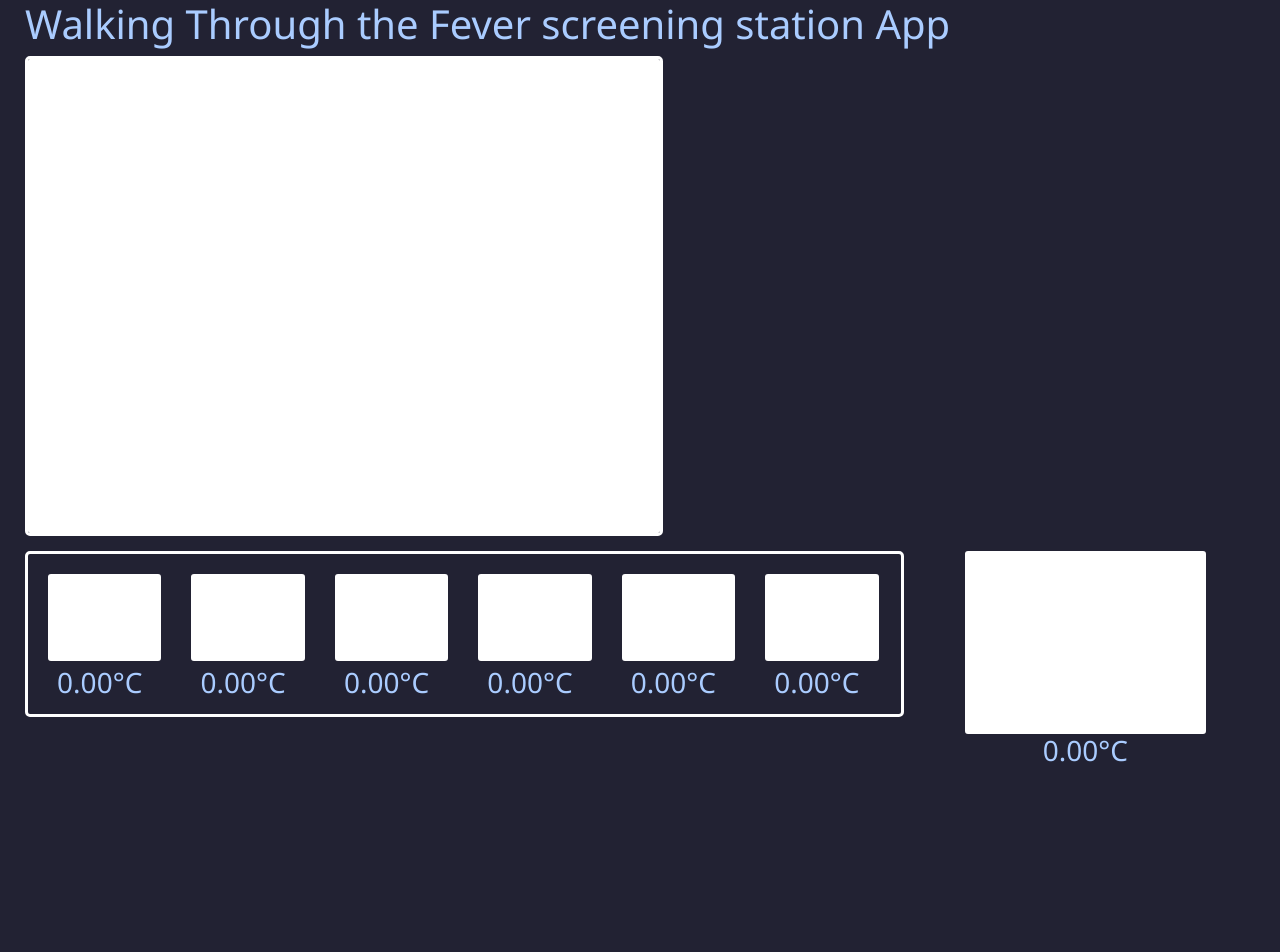
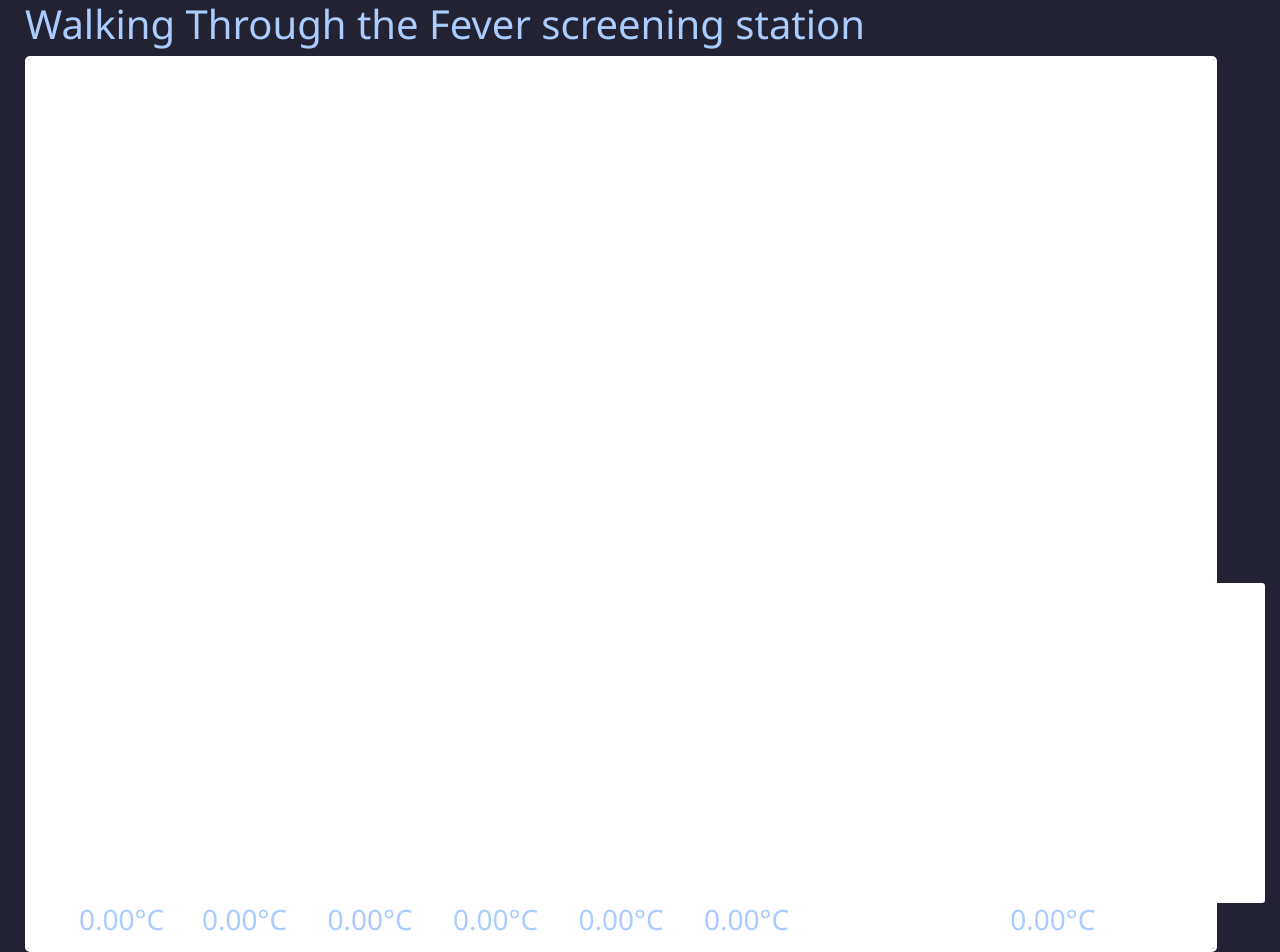
Before and after one commit to jeeedz-boi/Electron-GUI, an Electron app: page electron/index.html in a window 1280 px wide. Before the commit the page ends 800 px from the top, so only its background shows below. Drawn offline with nearby package versions, Linux system fonts and the light colour scheme; no server answers.

Commit message:
ีupdate gui

```diff
--- a/electron/index.html
+++ b/electron/index.html
@@ -26,59 +26,54 @@
     </style>
 </head>
 <body>
-    <h1>Walking Through the Fever screening station App</h1>
-    <div class="row" id="each-frame-from-camera " style="margin-bottom: 15px;margin: auto;margin-bottom: 15px;text-align: center;">
+    <h1>Walking Through the Fever screening station</h1>
+    <div class="row" id="each-frame-from-camera " style="position: relative; margin-bottom: 15px;margin: auto;margin-bottom: 15px;text-align: center;">
 
-        <!-- <img src="./image/thermal-tester.jpg" id="thermal-img" alt="Image" style="float: left;width: 48%;max-height: 30%;border-style: solid;border-radius: 5px;border-color: white;"> -->
+        <img src="./image/white.jpg" id="real-img" alt="Image" style="height: 95%; width: 95%;border-style: solid;border-radius: 5px;border-color: white;">
 
-        <img src="./image/white.jpg" id="real-img" alt="Image" style="float: left;max-width: 640px;max-height: 480px;border-style: solid;border-radius: 5px;border-color: white;">
-
-        <!-- <button id="test-demo" style="width: 100px;height: 30px;">Click here</button>
-        <button id="fever-demo" style="width: 100px;height: 30px;">Fever</button> -->
-    </div>
-    <div class="row" id="result" style="float: left;width: 70%;border-style: solid;border-radius: 5px;border-color: white;text-align: center;margin: auto;">
-
-        <div style="float: left;max-width: 13%;margin: 15px;text-align: center;">
+        <div style="position: absolute; max-width: 13%;margin: 15px;bottom: 0px;text-align: center;">
             <img src="./image/white.jpg"
-            id="result-img6" alt="Image" style="float: unset;max-width: 100%;margin: 5px;border-style: solid;border-radius: 3px;border-color: white;">
+            id="result-img6" alt="Image" style="float: unset;max-width: 75%;margin: 5px;border-style: solid;border-radius: 3px;border-color: white;">
             <h3 id="temp-result-img6">0.00&#176;C</h3>
         </div>
 
-        <div style="float: left;max-width: 13%;margin: 15px;text-align: center;">
+        <div style="position: absolute; max-width: 13%;margin: 15px; margin-left: 11%; bottom: 0px;text-align: center;">
             <img src="./image/white.jpg"
-            id="result-img5" alt="Image" style="float: unset;max-width: 100%;margin: 5px;border-style: solid;border-radius: 3px;border-color: white;">
+            id="result-img5" alt="Image" style="float: unset;max-width: 75%;margin: 5px;border-style: solid;border-radius: 3px;border-color: white;">
             <h3 id="temp-result-img5">0.00&#176;C</h3>
         </div>
 
-        <div style="float: left;max-width: 13%;margin: 15px;text-align: center;">
+        <div style="position: absolute; max-width: 13%;margin: 15px; margin-left: 21%; bottom: 0px;text-align: center;">
             <img src="./image/white.jpg"
-            id="result-img4" alt="Image" style="float: unset;max-width: 100%;margin: 5px;border-style: solid;border-radius: 3px;border-color: white;">
+            id="result-img4" alt="Image" style="float: unset;max-width: 75%;margin: 5px;border-style: solid;border-radius: 3px;border-color: white;">
             <h3 id="temp-result-img4">0.00&#176;C</h3>
         </div>
 
-        <div style="float: left;max-width: 13%;margin: 15px;text-align: center;">
+        <div style="position: absolute; max-width: 13%;margin: 15px; margin-left: 31%; bottom: 0px;text-align: center;">
             <img src="./image/white.jpg"
-            id="result-img3" alt="Image" style="float: unset;max-width: 100%;margin: 5px;border-style: solid;border-radius: 3px;border-color: white;">
+            id="result-img3" alt="Image" style="float: unset;max-width: 75%;margin: 5px;border-style: solid;border-radius: 3px;border-color: white;">
             <h3 id="temp-result-img3">0.00&#176;C</h3>
         </div>
 
-        <div style="float: left;max-width: 13%;margin: 15px;text-align: center;">
+        <div style="position: absolute; max-width: 13%;margin: 15px; margin-left: 41%; bottom: 0px;text-align: center;">
             <img src="./image/white.jpg"
-            id="result-img2" alt="Image" style="float: unset;max-width: 100%;margin: 5px;border-style: solid;border-radius: 3px;border-color: white;">
+            id="result-img2" alt="Image" style="float: unset;max-width: 75%;margin: 5px;border-style: solid;border-radius: 3px;border-color: white;">
             <h3 id="temp-result-img2">0.00&#176;C</h3>
         </div>
 
-        <div style="float: left;max-width: 13%;margin: 15px;text-align: center;">
+        <div style="position: absolute; max-width: 13%;margin: 15px; margin-left: 51%; bottom: 0px;text-align: center;">
             <img src="./image/white.jpg"
-            id="result-img1" alt="Image" style="float: unset;max-width: 100%;margin: 5px;border-style: solid;border-radius: 3px;border-color: white;">
+            id="result-img1" alt="Image" style="float: unset;max-width: 75%;margin: 5px;border-style: solid;border-radius: 3px;border-color: white;">
             <h3 id="temp-result-img1">0.00&#176;C</h3>
         </div>
 
+        <div id="img-alert" style="position: absolute;max-width: 35%;margin: 15px;margin-left: 65%;bottom: 0px;text-align: center;">
+            <img src="./image/white.jpg" id="result-img-alert" alt="Image" style="float: unset;max-width: 100%;margin: 0px;border-style: solid;border-radius: 3px;border-color: white;">
+            <h3 id="temp-result-img-alert">0.00&#176;C</h3>
+        </div>
+
     </div>
-    <div id="img-alert" style="float: left;max-width: 25%;text-align: center;margin-left: 25px;text-align: center;">
-        <img src="./image/white.jpg" id="result-img-alert" alt="Image" style="float: unset;max-width: 77%;margin: 0px;border-style: solid;border-radius: 3px;border-color: white;">
-        <h3 id="temp-result-img-alert">0.00&#176;C</h3>
-    </div>
+
     <script>
         require('./index.js')
     </script>
```
Also changed, not shown: electron/main.js (+3 -8 lines), 1 other file.
